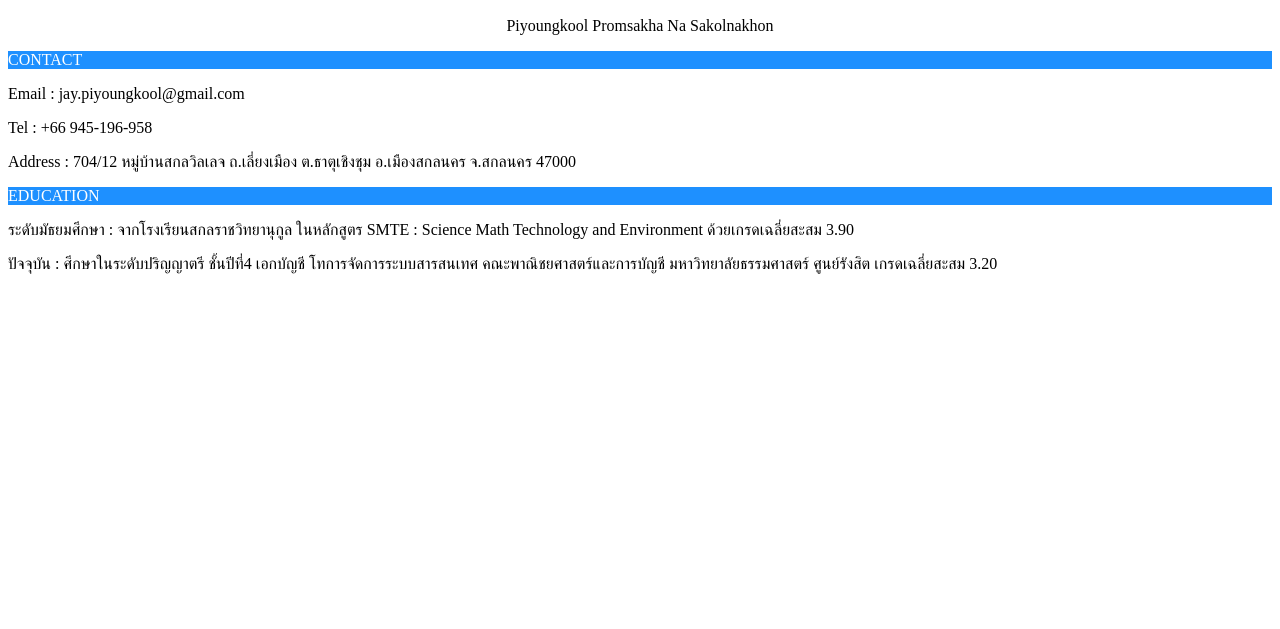
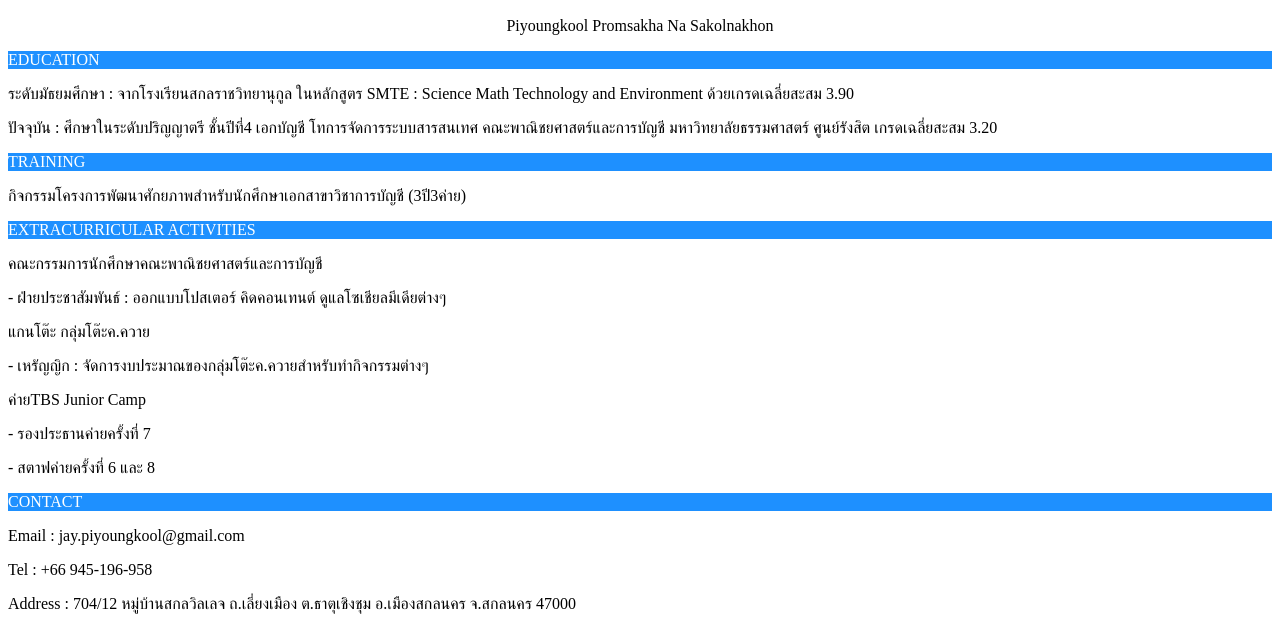
Before and after one commit to piyoungkool/piyoungkool.github.io, a plain HTML site: page AboutMe.html in a window 1280 px wide. Shown: the part 433-1062 px from the top of the page. Before the commit the page ends 800 px from the top, so only its background shows below. Drawn offline with Linux system fonts and the light colour scheme.

Commit message:
Update AboutMe.html

```diff
--- a/AboutMe.html
+++ b/AboutMe.html
@@ -15,17 +15,28 @@
 <center><img  src="https://scontent.fbkk2-8.fna.fbcdn.net/v/t1.0-9/s960x960/68264038_2559829270735060_6699449086774345728_o.jpg?_nc_cat=103&_nc_ohc=Orhs3WerWZYAX-LmTRk&_nc_ht=scontent.fbkk2-8.fna&_nc_tp=1&oh=e952ef556b141cb0ebd7c18295627cb1&oe=5EA1A4C7" alt="jay"  style="width:350px;height:350px;" ></center>
 
     <p  style="text-align:center;font-family:Opun;" > Piyoungkool Promsakha Na Sakolnakhon </p>
-    <p  style="background-color:DodgerBlue;color:White;font-family:Opun;" > CONTACT </p>
+
+
+       <p  style="background-color:DodgerBlue;color:White;font-family:Opun;" > EDUCATION </p>
+<p  style="font-family:Opun;" > ระดับมัธยมศึกษา : จากโรงเรียนสกลราชวิทยานุกูล ในหลักสูตร SMTE : Science Math Technology and Environment ด้วยเกรดเฉลี่ยสะสม 3.90</p>
+    <p  style="font-family:Opun;" > ปัจจุบัน : ศึกษาในระดับปริญญาตรี ชั้นปีที่4 เอกบัญชี โทการจัดการระบบสารสนเทศ คณะพาณิชยศาสตร์และการบัญชี มหาวิทยาลัยธรรมศาสตร์ ศูนย์รังสิต เกรดเฉลี่ยสะสม 3.20 </p>
+
+    <p  style="background-color:DodgerBlue;color:White;font-family:Opun;" > TRAINING </p>
+<p  style="font-family:Opun;" > กิจกรรมโครงการพัฒนาศักยภาพสำหรับนักศึกษาเอกสาขาวิชาการบัญชี (3ปี3ค่าย)</p>
+
+    <p  style="background-color:DodgerBlue;color:White;font-family:Opun;" > EXTRACURRICULAR ACTIVITIES </p>
+<p  style="font-family:Opun;" > คณะกรรมการนักศึกษาคณะพาณิชยศาสตร์และการบัญชี</p>
+    <p  style="font-family:Opun;" > - ฝ่ายประชาสัมพันธ์ : ออกแบบโปสเตอร์ คิดคอนเทนต์ ดูแลโซเชียลมีเดียต่างๆ</p>
+    <p  style="font-family:Opun;" > แกนโต๊ะ กลุ่มโต๊ะค.ควาย</p>
+    <p  style="font-family:Opun;" > - เหรัญญิก : จัดการงบประมาณของกลุ่มโต๊ะค.ควายสำหรับทำกิจกรรมต่างๆ</p>
+ <p  style="font-family:Opun;" > ค่ายTBS Junior Camp</p>
+     <p  style="font-family:Opun;" > - รองประธานค่ายครั้งที่ 7</p>
+    <p  style="font-family:Opun;" > - สตาฟค่ายครั้งที่ 6 และ 8</p>
+
+     <p  style="background-color:DodgerBlue;color:White;font-family:Opun;" > CONTACT </p>
 <p  style="font-family:Opun;" > Email : jay.piyoungkool@gmail.com </p>
     <p  style="font-family:Opun;" > Tel : +66 945-196-958 </p>
        <p  style="font-family:Opun;" > Address : 704/12 หมู่บ้านสกลวิลเลจ ถ.เลี่ยงเมือง ต.ธาตุเชิงชุม อ.เมืองสกลนคร จ.สกลนคร 47000  </p>
 
-       <p  style="background-color:DodgerBlue;color:White;font-family:Opun;" > EDUCATION </p>
-<p  style="font-family:Opun;" > ระดับมัธยมศึกษา : จากโรงเรียนสกลราชวิทยานุกูล ในหลักสูตร SMTE : Science Math Technology and Environment ด้วยเกรดเฉลี่ยสะสม 3.90</p>
-    <p  style="font-family:Opun;" > ปัจจุบัน : ศึกษาในระดับปริญญาตรี ชั้นปีที่4 เอกบัญชี โทการจัดการระบบสารสนเทศ คณะพาณิชยศาสตร์และการบัญชี มหาวิทยาลัยธรรมศาสตร์ ศูนย์รังสิต เกรดเฉลี่ยสะสม 3.20</p>
-
-
-
-
   </body>
 </html>
```
